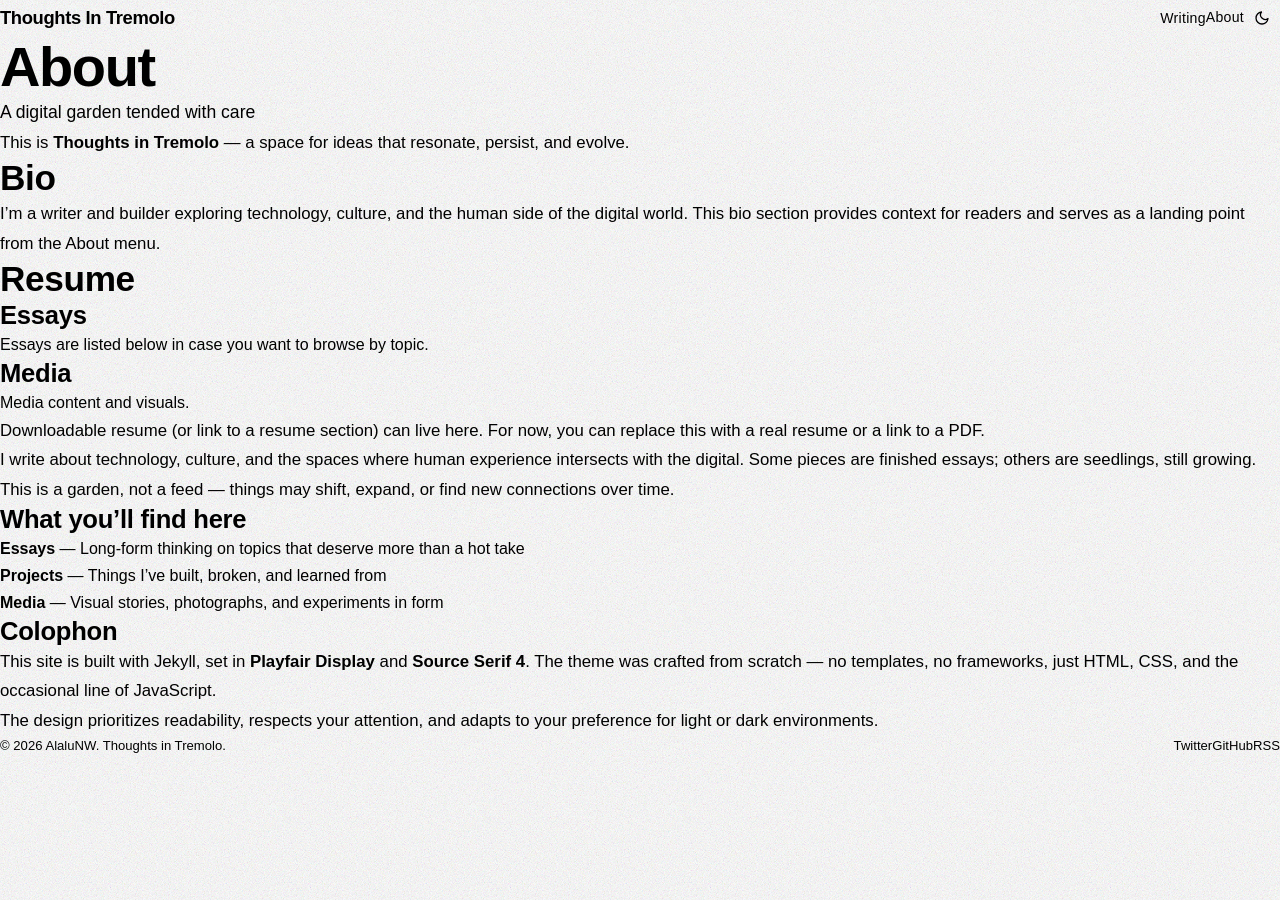
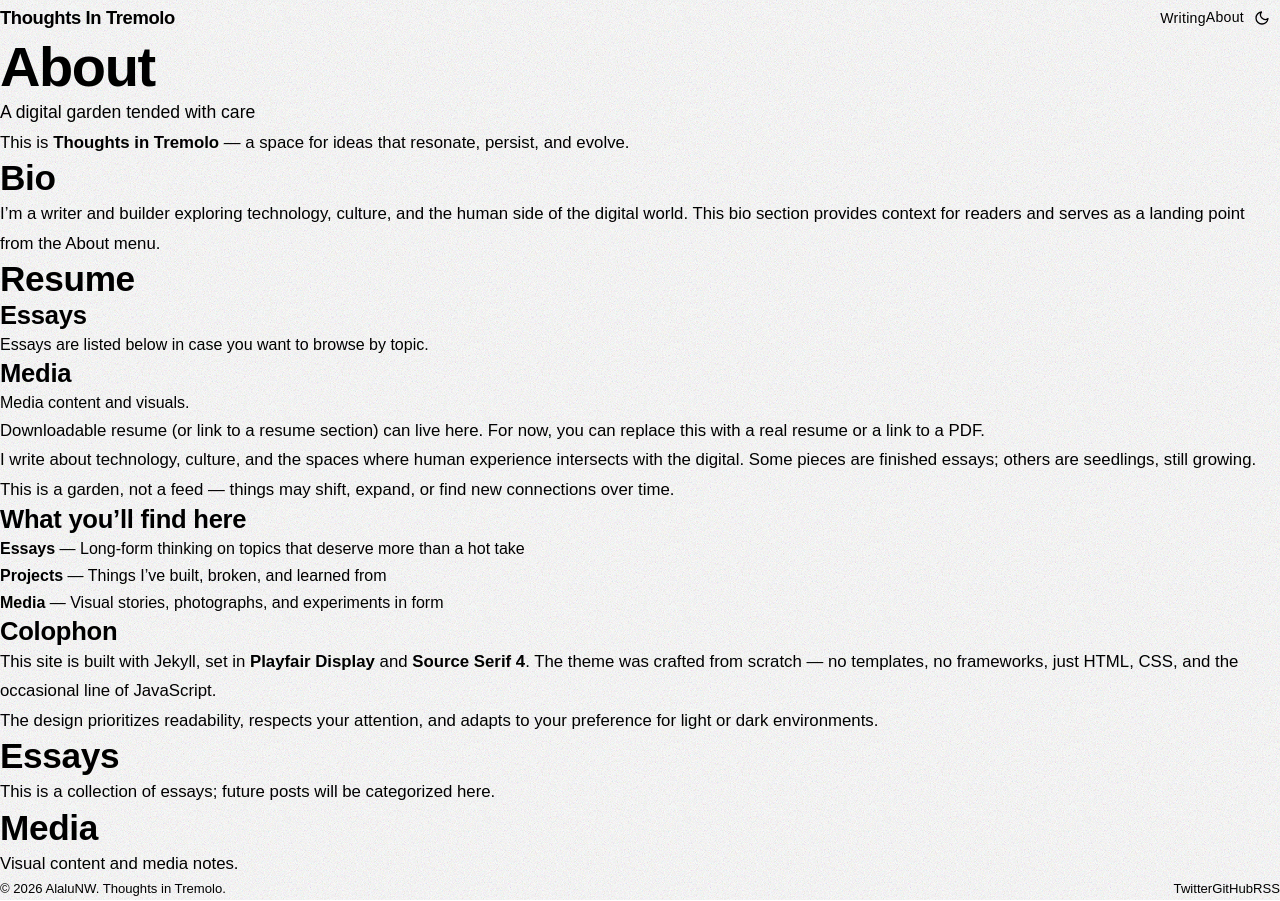
Before and after one commit to alalunw/alalunw.github.io, a Jekyll site: the page built from about.markdown, in a window 1280 px wide. Built offline with Jekyll 4.4.1, drawn with Linux system fonts in a browser that asks for light colours.

Commit message:
feat: accessibility & anchors for About dropdown; add Essays and Media anchors; keep root structure

```diff
--- a/about.markdown
+++ b/about.markdown
@@ -36,3 +36,11 @@ I write about technology, culture, and the spaces where human experience interse
 This site is built with [Jekyll](https://jekyllrb.com/), set in **Playfair Display** and **Source Serif 4**. The theme was crafted from scratch — no templates, no frameworks, just HTML, CSS, and the occasional line of JavaScript.
 
 The design prioritizes readability, respects your attention, and adapts to your preference for light or dark environments.
+
+## Essays {#essay}
+
+This is a collection of essays; future posts will be categorized here.
+
+## Media {#media}
+
+Visual content and media notes.
```
